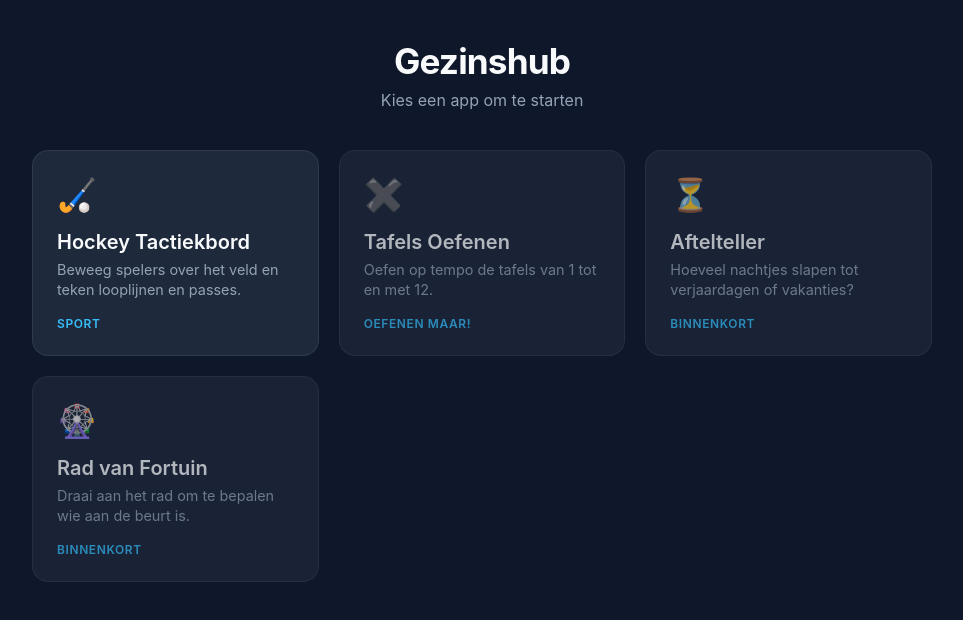
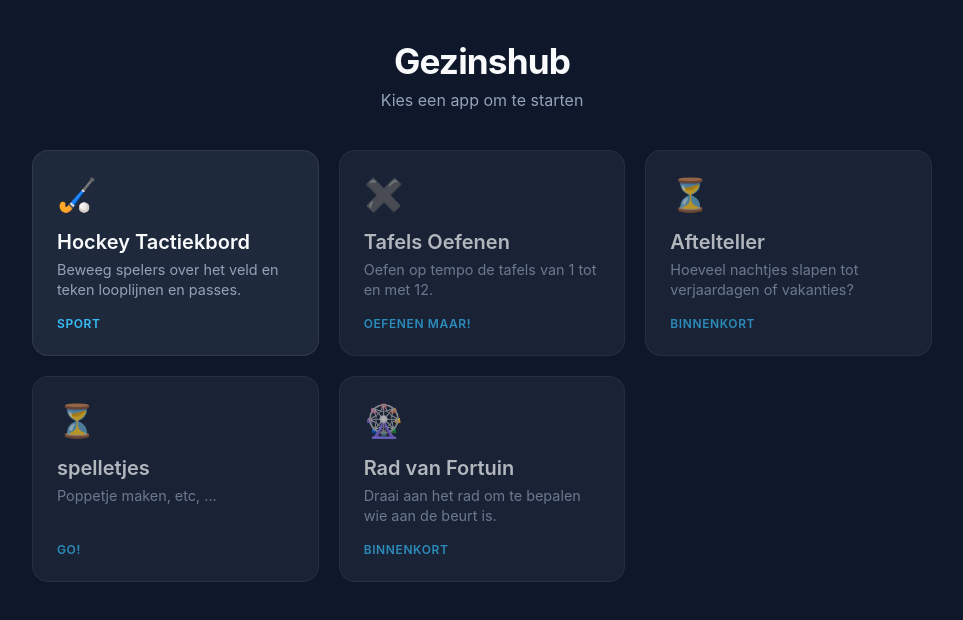
Before and after one commit to fien-en-sara/Website, a plain HTML site: page index.html in a window 1280 px wide. Shown: the whole page, without its empty margins (158-1121 px from the left). Drawn offline with Linux system fonts and the light colour scheme.

Commit message:
Update index.html

```diff
--- a/index.html
+++ b/index.html
@@ -120,6 +120,14 @@
       <span class="tag">Binnenkort</span>
     </a>
 
+    <!-- Spelletjes-->
+    <a href="#" class="card" style="opacity: 0.7;">
+      <div class="icon">⏳</div>
+      <div class="title">spelletjes</div>
+      <div class="desc">Poppetje maken, etc, ...</div>
+      <span class="tag">Go!</span>
+    </a>
+
     <!-- Wie is de beurt? -->
     <a href="#" class="card" style="opacity: 0.7;">
       <div class="icon">🎡</div>
```
